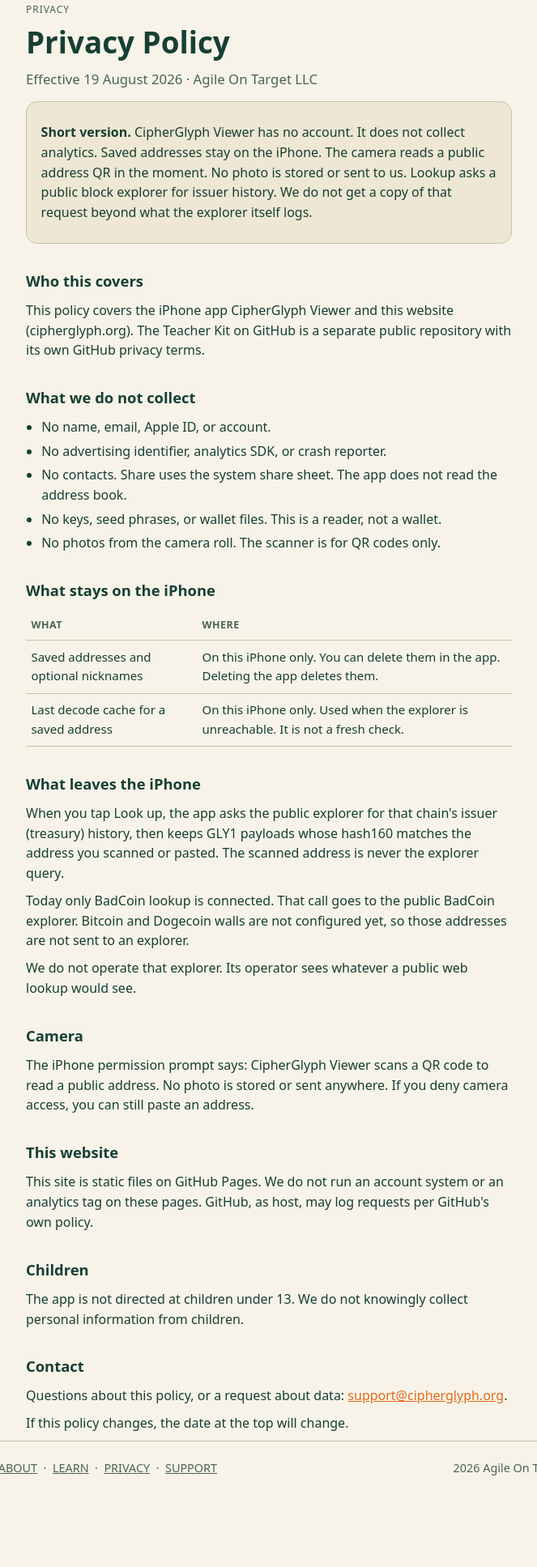
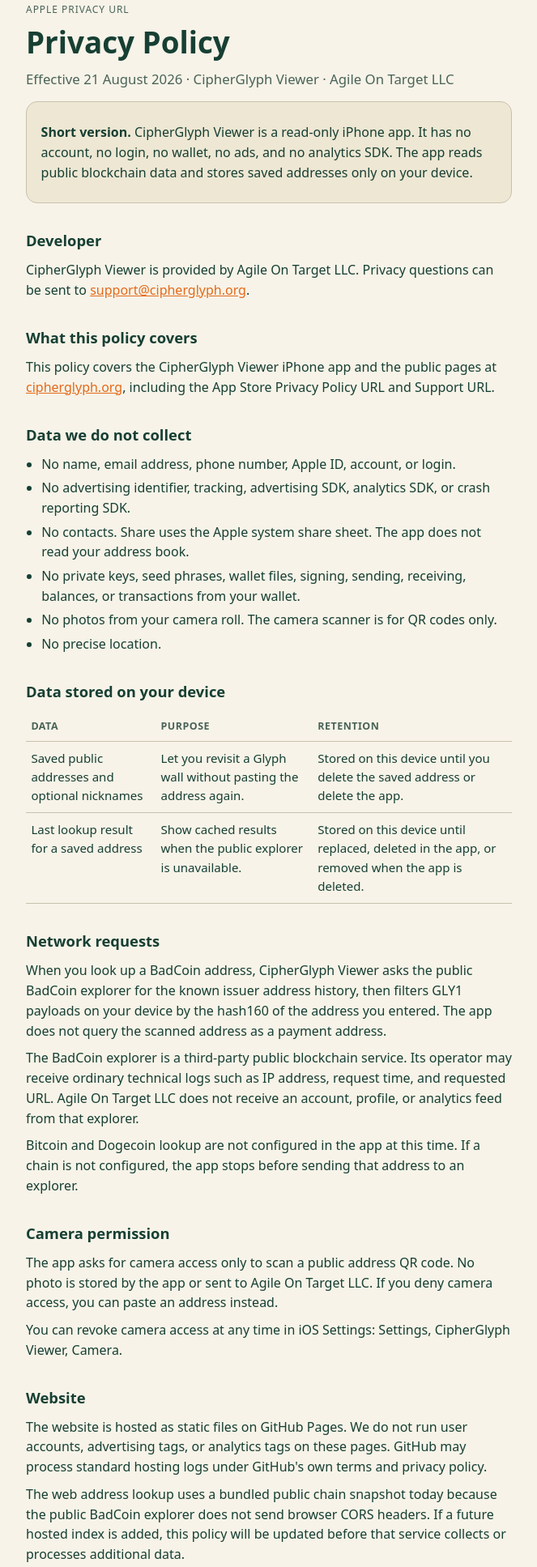
Before and after one commit to AgileOnTarget/cipherglyph.org, a plain HTML site: page privacy.html in a window 1280 px wide. Shown: the part 74-2009 px from the top of the page at 81% size, without its empty margins (308-971 px from the left). Before the commit the page ends 1930 px from the top, so only its background shows below. Drawn offline with Linux system fonts and the light colour scheme.

Commit message:
Make Apple privacy and support pages explicit

```diff
--- a/privacy.html
+++ b/privacy.html
@@ -3,7 +3,7 @@
 <head>
   <meta charset="utf-8">
   <meta name="viewport" content="width=device-width, initial-scale=1">
-  <title>Privacy · CipherGlyph</title>
+  <title>Privacy Policy · CipherGlyph Viewer</title>
   <link rel="icon" href="assets/mark.png">
   <link rel="stylesheet" href="css/site.css">
 </head>
@@ -25,51 +25,74 @@
     </div>
   </nav>
   <main class="wrap">
-    <p class="tag">PRIVACY</p>
+    <p class="tag">APPLE PRIVACY URL</p>
     <h1>Privacy Policy</h1>
-    <p class="lead">Effective 19 August 2026 · Agile On Target LLC</p>
+    <p class="lead">Effective 21 August 2026 · CipherGlyph Viewer · Agile On Target LLC</p>
+
     <div class="card">
-      <p><strong>Short version.</strong> CipherGlyph Viewer has no account. It does not collect analytics. Saved addresses stay on the iPhone. The camera reads a public address QR in the moment. No photo is stored or sent to us. Lookup asks a public block explorer for issuer history. We do not get a copy of that request beyond what the explorer itself logs.</p>
+      <p><strong>Short version.</strong> CipherGlyph Viewer is a read-only iPhone app. It has no account, no login, no wallet, no ads, and no analytics SDK. The app reads public blockchain data and stores saved addresses only on your device.</p>
     </div>
-    <h2>Who this covers</h2>
-    <p>This policy covers the iPhone app CipherGlyph Viewer and this website (cipherglyph.org). The Teacher Kit on GitHub is a separate public repository with its own GitHub privacy terms.</p>
-    <h2>What we do not collect</h2>
+
+    <h2>Developer</h2>
+    <p>CipherGlyph Viewer is provided by Agile On Target LLC. Privacy questions can be sent to <a href="mailto:support@cipherglyph.org">support@cipherglyph.org</a>.</p>
+
+    <h2>What this policy covers</h2>
+    <p>This policy covers the CipherGlyph Viewer iPhone app and the public pages at <a href="https://cipherglyph.org/">cipherglyph.org</a>, including the App Store Privacy Policy URL and Support URL.</p>
+
+    <h2>Data we do not collect</h2>
     <ul>
-      <li>No name, email, Apple ID, or account.</li>
-      <li>No advertising identifier, analytics SDK, or crash reporter.</li>
-      <li>No contacts. Share uses the system share sheet. The app does not read the address book.</li>
-      <li>No keys, seed phrases, or wallet files. This is a reader, not a wallet.</li>
-      <li>No photos from the camera roll. The scanner is for QR codes only.</li>
+      <li>No name, email address, phone number, Apple ID, account, or login.</li>
+      <li>No advertising identifier, tracking, advertising SDK, analytics SDK, or crash reporting SDK.</li>
+      <li>No contacts. Share uses the Apple system share sheet. The app does not read your address book.</li>
+      <li>No private keys, seed phrases, wallet files, signing, sending, receiving, balances, or transactions from your wallet.</li>
+      <li>No photos from your camera roll. The camera scanner is for QR codes only.</li>
+      <li>No precise location.</li>
     </ul>
-    <h2>What stays on the iPhone</h2>
+
+    <h2>Data stored on your device</h2>
     <table>
       <thead>
-        <tr><th>What</th><th>Where</th></tr>
+        <tr><th>Data</th><th>Purpose</th><th>Retention</th></tr>
       </thead>
       <tbody>
         <tr>
-          <td>Saved addresses and optional nicknames</td>
-          <td>On this iPhone only. You can delete them in the app. Deleting the app deletes them.</td>
+          <td>Saved public addresses and optional nicknames</td>
+          <td>Let you revisit a Glyph wall without pasting the address again.</td>
+          <td>Stored on this device until you delete the saved address or delete the app.</td>
         </tr>
         <tr>
-          <td>Last decode cache for a saved address</td>
-          <td>On this iPhone only. Used when the explorer is unreachable. It is not a fresh check.</td>
+          <td>Last lookup result for a saved address</td>
+          <td>Show cached results when the public explorer is unavailable.</td>
+          <td>Stored on this device until replaced, deleted in the app, or removed when the app is deleted.</td>
         </tr>
       </tbody>
     </table>
-    <h2>What leaves the iPhone</h2>
-    <p>When you tap Look up, the app asks the public explorer for that chain's issuer (treasury) history, then keeps GLY1 payloads whose hash160 matches the address you scanned or pasted. The scanned address is never the explorer query.</p>
-    <p>Today only BadCoin lookup is connected. That call goes to the public BadCoin explorer. Bitcoin and Dogecoin walls are not configured yet, so those addresses are not sent to an explorer.</p>
-    <p>We do not operate that explorer. Its operator sees whatever a public web lookup would see.</p>
-    <h2>Camera</h2>
-    <p>The iPhone permission prompt says: CipherGlyph Viewer scans a QR code to read a public address. No photo is stored or sent anywhere. If you deny camera access, you can still paste an address.</p>
-    <h2>This website</h2>
-    <p>This site is static files on GitHub Pages. We do not run an account system or an analytics tag on these pages. GitHub, as host, may log requests per GitHub's own policy.</p>
+
+    <h2>Network requests</h2>
+    <p>When you look up a BadCoin address, CipherGlyph Viewer asks the public BadCoin explorer for the known issuer address history, then filters GLY1 payloads on your device by the hash160 of the address you entered. The app does not query the scanned address as a payment address.</p>
+    <p>The BadCoin explorer is a third-party public blockchain service. Its operator may receive ordinary technical logs such as IP address, request time, and requested URL. Agile On Target LLC does not receive an account, profile, or analytics feed from that explorer.</p>
+    <p>Bitcoin and Dogecoin lookup are not configured in the app at this time. If a chain is not configured, the app stops before sending that address to an explorer.</p>
+
+    <h2>Camera permission</h2>
+    <p>The app asks for camera access only to scan a public address QR code. No photo is stored by the app or sent to Agile On Target LLC. If you deny camera access, you can paste an address instead.</p>
+    <p>You can revoke camera access at any time in iOS Settings: Settings, CipherGlyph Viewer, Camera.</p>
+
+    <h2>Website</h2>
+    <p>The website is hosted as static files on GitHub Pages. We do not run user accounts, advertising tags, or analytics tags on these pages. GitHub may process standard hosting logs under GitHub's own terms and privacy policy.</p>
+    <p>The web address lookup uses a bundled public chain snapshot today because the public BadCoin explorer does not send browser CORS headers. If a future hosted index is added, this policy will be updated before that service collects or processes additional data.</p>
+
     <h2>Children</h2>
-    <p>The app is not directed at children under 13. We do not knowingly collect personal information from children.</p>
+    <p>CipherGlyph Viewer is not directed to children under 13, and we do not knowingly collect personal information from children.</p>
+
+    <h2>Delete your data</h2>
+    <p>Delete saved addresses inside the app. Deleting the app from your iPhone also deletes the app's local saved addresses, nicknames, and lookup cache.</p>
+    <p>Because we do not operate accounts for CipherGlyph Viewer, there is no server-side account profile to delete.</p>
+
+    <h2>Changes</h2>
+    <p>If this policy changes, the effective date at the top of this page will change. Material changes will be reflected on this page before they apply to new app behavior.</p>
+
     <h2>Contact</h2>
-    <p>Questions about this policy, or a request about data: <a href="mailto:support@cipherglyph.org">support@cipherglyph.org</a>.</p>
-    <p>If this policy changes, the date at the top will change.</p>
+    <p>Email <a href="mailto:support@cipherglyph.org">support@cipherglyph.org</a> for privacy questions, support requests, or data questions.</p>
   </main>
   <footer>
     <div class="footer-row">
```
Also changed, not shown: support.html (+64 -22 lines).
